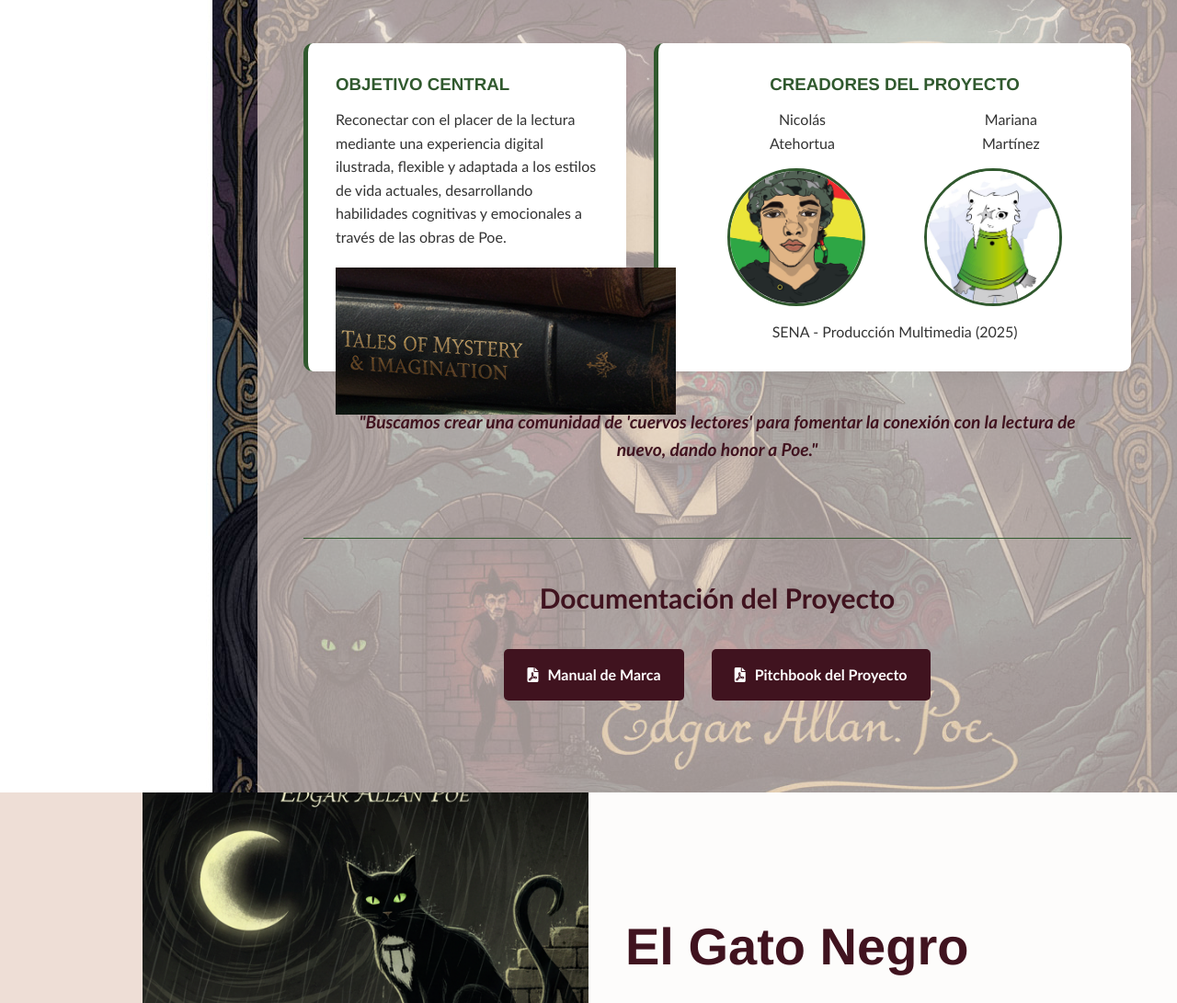
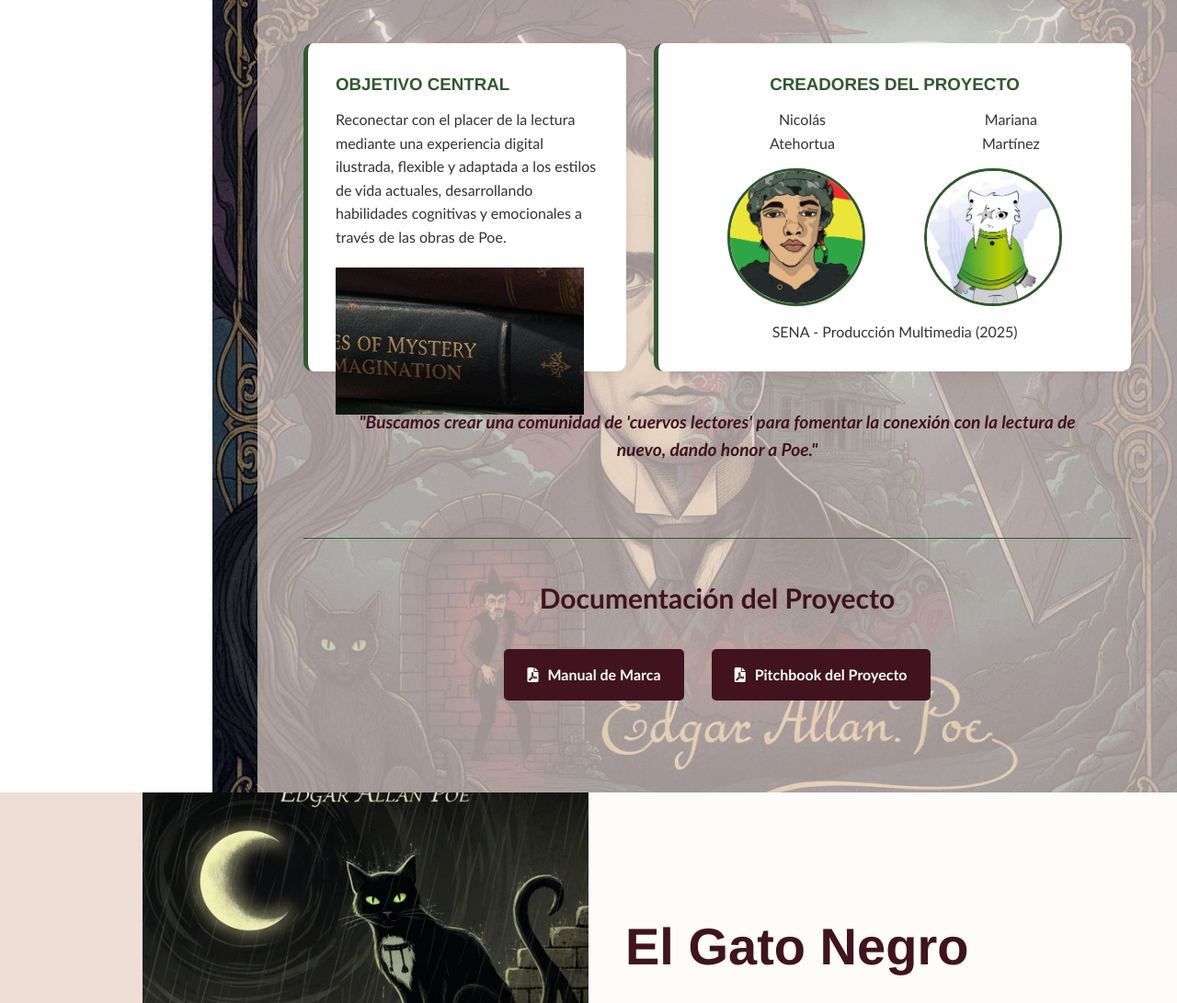
Before and after one commit to Mariana218/sitioWeb, a plain HTML site: page index.html in a window 1280 px wide. Shown: the part 1159-2250 px from the top of the page at 92% size. Drawn offline with Linux system fonts and the light colour scheme; a web font is replaced by a local one.

Commit message:
tamaño2

```diff
--- a/styles.css
+++ b/styles.css
@@ -277,7 +277,7 @@ a { text-decoration: none; color: inherit; }
 }
 .libros{
     background-image: url("./imagenes/libros.png");
-    width: 370px;
+    width: 270px;
     height: 20vh;
     margin-top: 20px;
     background-position: center;
```
